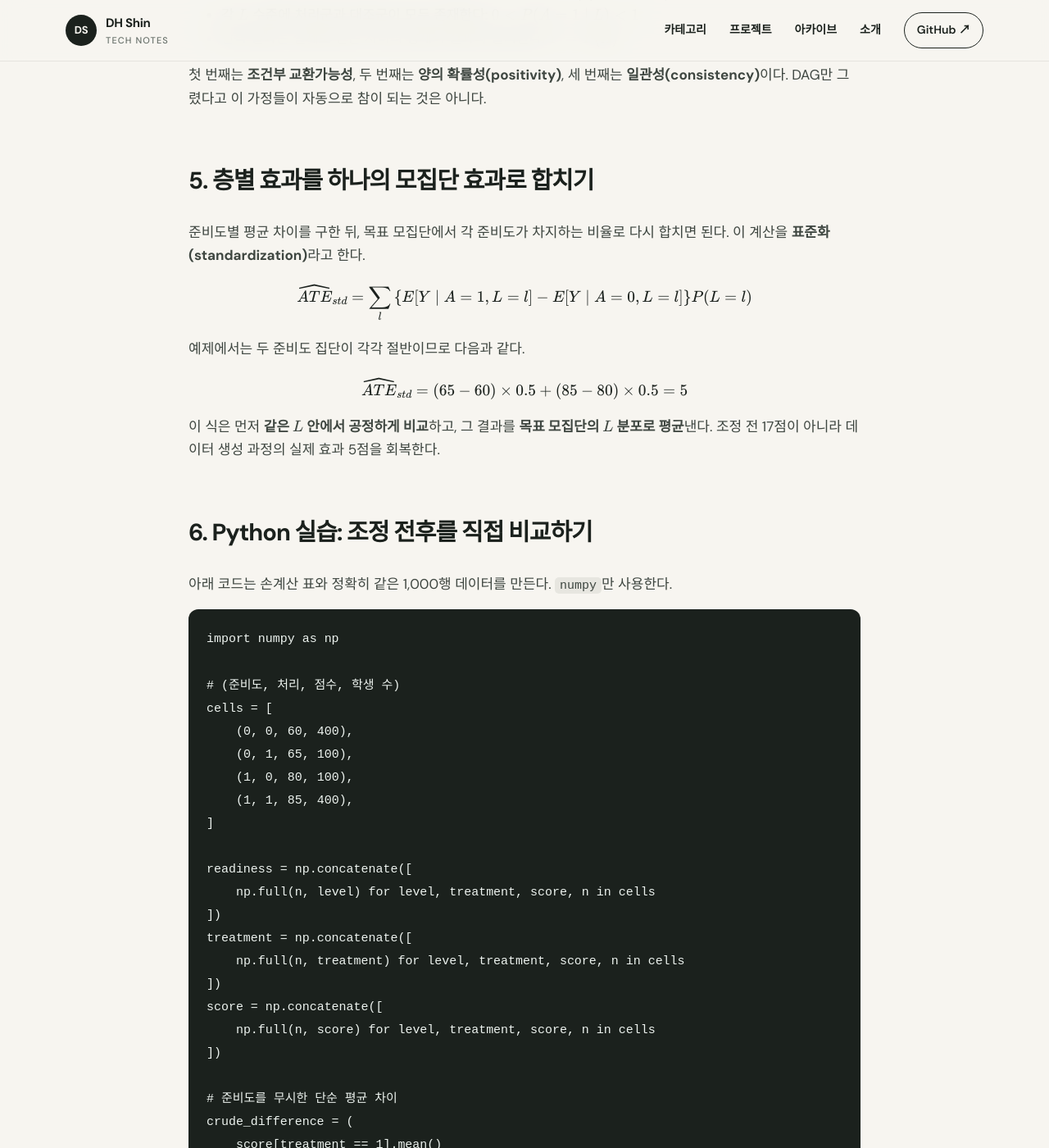
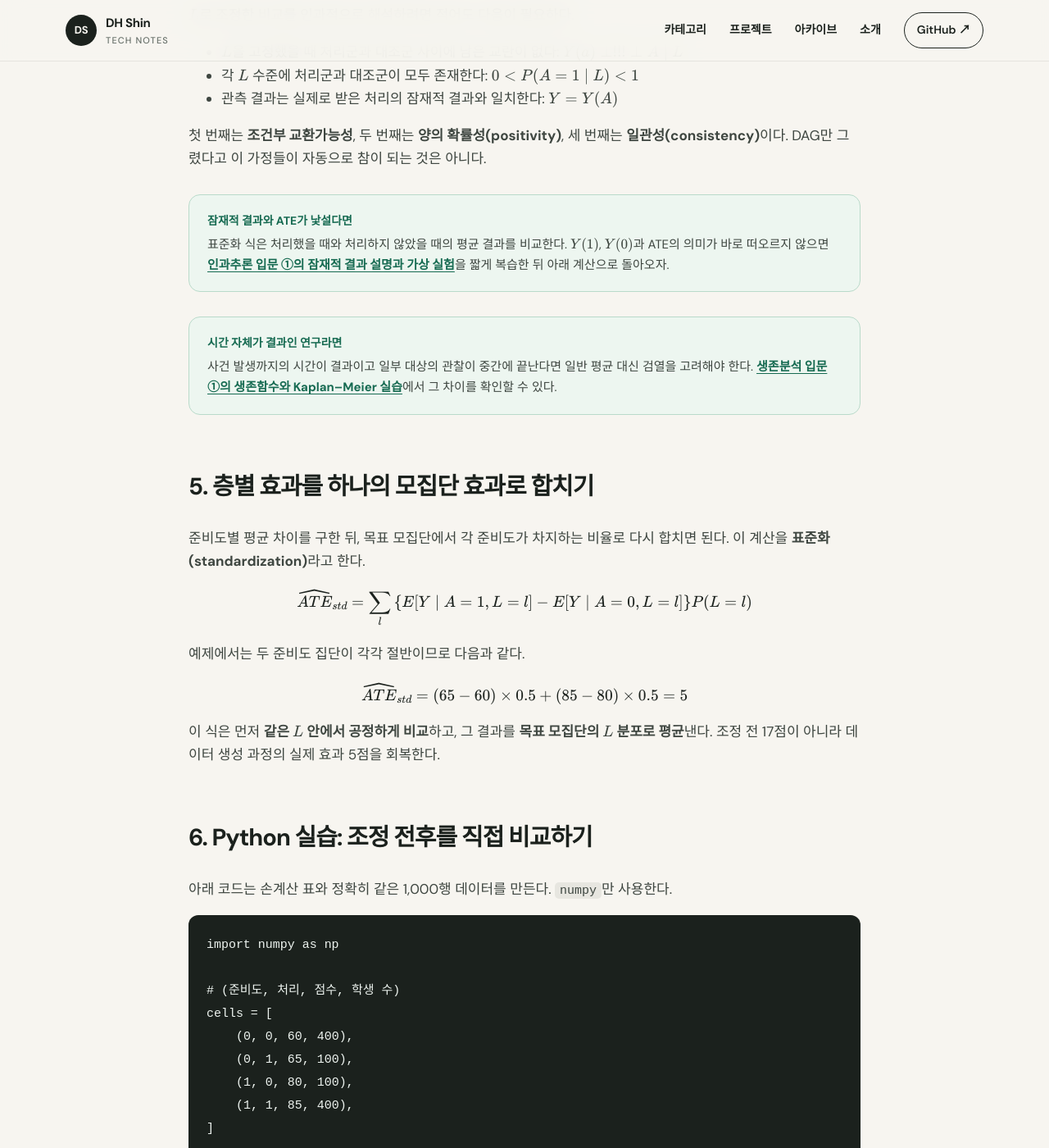
Before and after one commit to dhshin96/dhshin96.github.io, a Jekyll site: the page built from _posts/2026-08-24-causal-dag-confounding.md, in a window 1280 px wide and 1400 px high, scrolled down 5003 px. Shown: the whole window at 82% size. Built offline with Jekyll 4.4.1, drawn with Linux system fonts in a browser that asks for light colours; some of the changed text lies outside the part shown.

Commit message:
Improve post titles and internal links

```diff
--- a/_posts/2026-08-23-causal-inference-roadmap.md
+++ b/_posts/2026-08-23-causal-inference-roadmap.md
@@ -1,9 +1,9 @@
 ---
-title: "인과추론 입문 1: 상관관계와 인과관계, 잠재적 결과부터 Python 실습까지"
+title: "인과추론 입문 ①: 상관관계가 인과관계가 아닌 이유와 ATE Python 실습"
 date: 2026-08-23 09:00:00 +0900
 categories: [기반 지식, 학습과 모델링]
 tags: [인과추론, causal-inference, 잠재적-결과, ATE, 무작위실험, Python]
-description: "인과추론을 처음 공부하는 사람을 위한 첫 수업. 상관관계와 인과관계의 차이, 반사실과 잠재적 결과, ATE를 그림과 Python 실습으로 배웁니다."
+description: "상관관계는 왜 인과관계가 아닐까요? 인과추론 입문자가 반사실, 잠재적 결과, ATE와 무작위배정을 그림과 Python 실습으로 이해합니다."
 reading_time: 12
 series: "처음 시작하는 인과추론"
 level: "입문"
@@ -37,6 +37,11 @@
 3. 좋은 수업이나 사교육처럼 관측하지 않은 다른 요인이 둘 모두에 영향을 주었을 수 있다.
 
 관찰된 평균만으로는 이 설명들을 구분하기 어렵다. 특히 공부 시간과 점수 모두에 영향을 주는 세 번째 변수는 **교란 변수(confounder)**라고 부른다.
+
+<aside class="related-reading">
+  <strong>다음 단계 미리 보기</strong>
+  <p>교란 변수가 있는 관찰 데이터에서는 단순 평균을 그대로 인과효과로 읽을 수 없다. <a href="{{ '/posts/causal-dag-confounding/' | relative_url }}">평균 차이가 왜 틀릴 수 있는지 DAG로 확인하는 글</a>에서 화살표로 교란을 찾고 조정하는 과정을 이어서 배울 수 있다.</p>
+</aside>
 
 ## 2. 인과 질문을 세 가지 기호로 바꾸기
 
@@ -107,6 +112,11 @@
 > 이 모집단에서 새로운 학습법은 시험 점수를 평균적으로 5점 높인다.
 
 여기서 “평균적으로”라는 말이 중요하다. 모든 학생의 점수가 정확히 5점 오른다는 뜻은 아니다. 어떤 학생은 더 크게 오르고, 어떤 학생은 거의 변하지 않거나 낮아질 수도 있다.
+
+<aside class="related-reading">
+  <strong>결과가 ‘발생까지의 시간’이라면</strong>
+  <p>ATE는 평균 결과의 차이를 묻는다. 관심사가 사건이 언제 발생하는지와 관찰이 중간에 끝난 대상을 다루는 것이라면 <a href="{{ '/posts/survival-analysis-roadmap/' | relative_url }}">검열과 Kaplan–Meier를 설명한 생존분석 입문</a>이 출발점이다.</p>
+</aside>
 
 ## 5. 무작위배정은 왜 도움이 될까?
 
@@ -209,9 +219,7 @@
 
 ## 다음 글
 
-다음 글에서는 무작위실험이 불가능한 관찰 데이터로 넘어간다. [인과추론 입문 2: DAG로 교란 찾기와 표준화 조정]({{ '/posts/causal-dag-confounding/' | relative_url }})에서 교란 변수가 평균 차이를 왜곡하는 이유를 인과 그래프로 확인하고, 뒷문 경로를 막는 변수를 골라 표준화하는 법을 공부한다.
-
-생존시간과 검열을 먼저 공부하고 싶다면 [생존분석 로드맵]({{ '/posts/survival-analysis-roadmap/' | relative_url }})도 참고할 수 있다.
+다음 글에서는 무작위실험이 불가능한 관찰 데이터로 넘어간다. [인과추론 입문 ②: 평균 차이는 왜 틀릴까? DAG로 교란변수 조정하기]({{ '/posts/causal-dag-confounding/' | relative_url }})에서 교란 변수가 평균 차이를 왜곡하는 이유를 인과 그래프로 확인하고, 뒷문 경로를 막는 변수를 골라 표준화하는 법을 공부한다.
 
 ## 참고 자료
 
--- a/_posts/2026-08-24-causal-dag-confounding.md
+++ b/_posts/2026-08-24-causal-dag-confounding.md
@@ -1,9 +1,9 @@
 ---
-title: "인과추론 입문 2: DAG로 교란 찾기와 표준화 조정"
+title: "인과추론 입문 ②: 평균 차이는 왜 틀릴까? DAG로 교란변수 조정하기"
 date: 2026-08-24 09:00:00 +0900
 categories: [기반 지식, 학습과 모델링]
 tags: [인과추론, causal-DAG, 교란, 뒷문경로, 표준화, Python]
-description: "관찰 데이터에서 교란이 평균 차이를 왜곡하는 이유를 인과 DAG로 이해하고, 뒷문 경로를 막는 층화·표준화 조정을 손계산과 Python으로 배웁니다."
+description: "관찰 데이터의 평균 차이는 왜 인과효과와 다를까요? DAG로 교란변수와 뒷문 경로를 찾고 표준화 조정을 손계산과 Python으로 배웁니다."
 reading_time: 13
 series: "처음 시작하는 인과추론"
 level: "입문"
@@ -12,7 +12,7 @@
 
 > **이번 글의 목표:** 인과 방향을 DAG로 표현하고, 처리와 결과 사이의 뒷문 경로를 찾아 사전 변수로 조정한 평균처리효과를 계산한다.
 
-지난 글에서는 잠재적 결과 $Y(1)$과 $Y(0)$, 평균처리효과(ATE), 무작위배정을 배웠다. 아직 읽지 않았다면 [인과추론 입문 1: 상관관계와 잠재적 결과]({{ '/posts/causal-inference-roadmap/' | relative_url }})부터 읽는 것을 권한다.
+지난 글에서는 잠재적 결과 $Y(1)$과 $Y(0)$, 평균처리효과(ATE), 무작위배정을 배웠다. 아직 읽지 않았다면 [인과추론 입문 ①: 상관관계가 인과관계가 아닌 이유]({{ '/posts/causal-inference-roadmap/' | relative_url }})부터 읽는 것을 권한다.
 
 무작위실험에서는 처리 여부를 동전 던지기처럼 정할 수 있다. 그러나 관찰 데이터에서는 사람이 스스로 처리를 선택하거나 어떤 조건에 따라 처리를 받는다. 이때 처리군과 대조군의 단순 평균 차이는 왜 인과효과와 달라질까? 이번 글에서는 **방향성 비순환 그래프(DAG)**와 **뒷문 조정(backdoor adjustment)**으로 답한다.
 
@@ -125,6 +125,16 @@
 - 관측 결과는 실제로 받은 처리의 잠재적 결과와 일치한다: $Y=Y(A)$
 
 첫 번째는 **조건부 교환가능성**, 두 번째는 **양의 확률성(positivity)**, 세 번째는 **일관성(consistency)**이다. DAG만 그렸다고 이 가정들이 자동으로 참이 되는 것은 아니다.
+
+<aside class="related-reading">
+  <strong>잠재적 결과와 ATE가 낯설다면</strong>
+  <p>표준화 식은 처리했을 때와 처리하지 않았을 때의 평균 결과를 비교한다. $Y(1)$, $Y(0)$과 ATE의 의미가 바로 떠오르지 않으면 <a href="{{ '/posts/causal-inference-roadmap/' | relative_url }}">인과추론 입문 ①의 잠재적 결과 설명과 가상 실험</a>을 짧게 복습한 뒤 아래 계산으로 돌아오자.</p>
+</aside>
+
+<aside class="related-reading">
+  <strong>시간 자체가 결과인 연구라면</strong>
+  <p>사건 발생까지의 시간이 결과이고 일부 대상의 관찰이 중간에 끝난다면 일반 평균 대신 검열을 고려해야 한다. <a href="{{ '/posts/survival-analysis-roadmap/' | relative_url }}">생존분석 입문 ①의 생존함수와 Kaplan–Meier 실습</a>에서 그 차이를 확인할 수 있다.</p>
+</aside>
 
 ## 5. 층별 효과를 하나의 모집단 효과로 합치기
 
--- a/assets/css/style.css
+++ b/assets/css/style.css
@@ -129,6 +129,10 @@
 .study-figure { margin: 38px 0; }
 .study-figure img { display: block; width: 100%; border: 1px solid var(--line); border-radius: 18px; background: var(--surface); }
 .study-figure figcaption { margin-top: 10px; color: var(--muted); font-size: 13px; text-align: center; }
+.related-reading { margin: 30px 0; padding: 20px 22px; border: 1px solid #b9daca; border-radius: 14px; background: #edf6f0; }
+.related-reading strong { display: block; margin-bottom: 5px; color: var(--accent); font-size: 14px; }
+.related-reading p { margin: 0; font-size: 15px; }
+.related-reading a { font-weight: 700; }
 .post { max-width: 820px; padding-top: 80px; padding-bottom: 100px; }
 .post-header { padding-bottom: 38px; border-bottom: 1px solid var(--line); }
 .post-header h1 { margin: 0; font-size: clamp(38px, 6vw, 62px); line-height: 1.18; letter-spacing: -.05em; }
```
Also changed, not shown: _posts/2026-08-23-survival-analysis-roadmap.md (+7 -4 lines).
